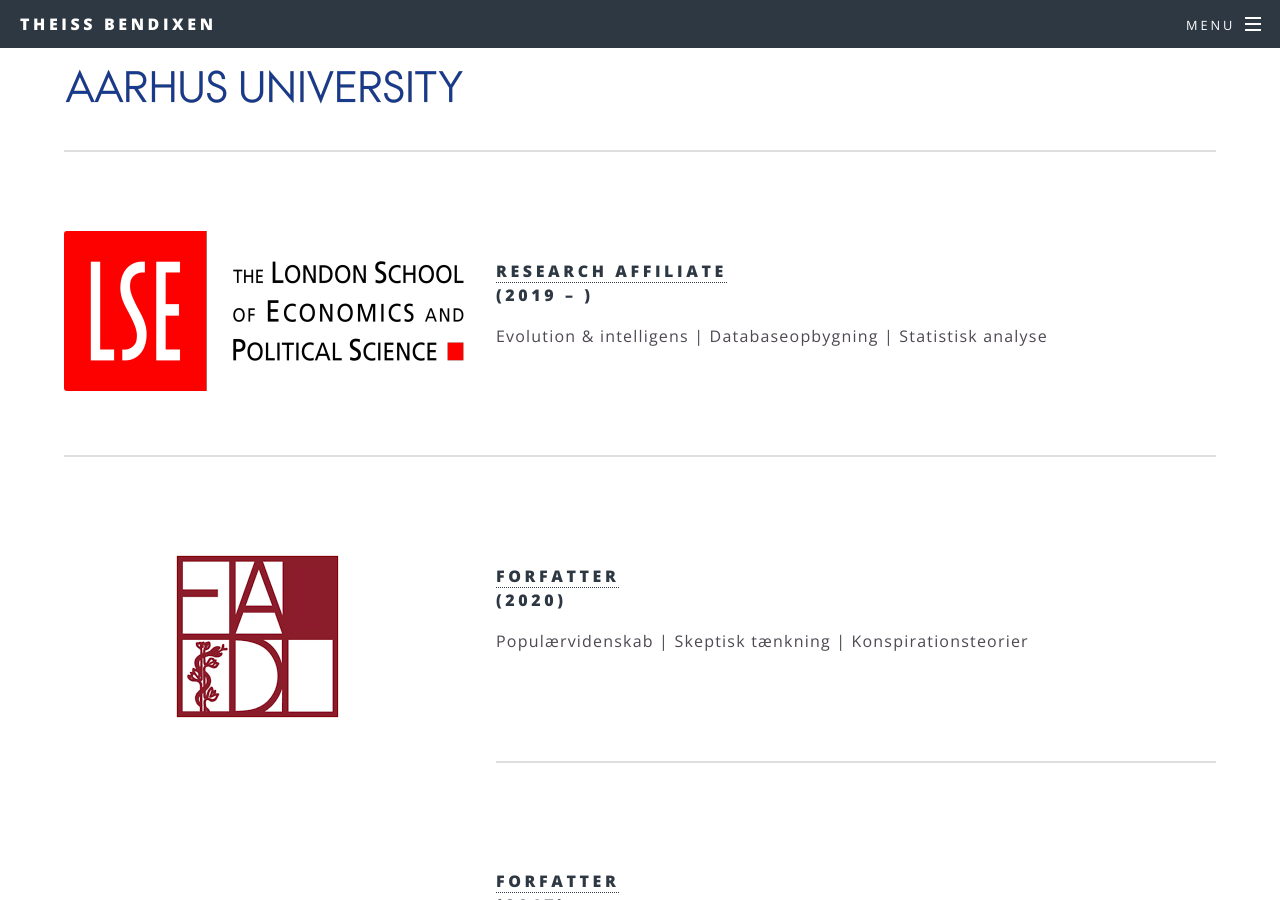
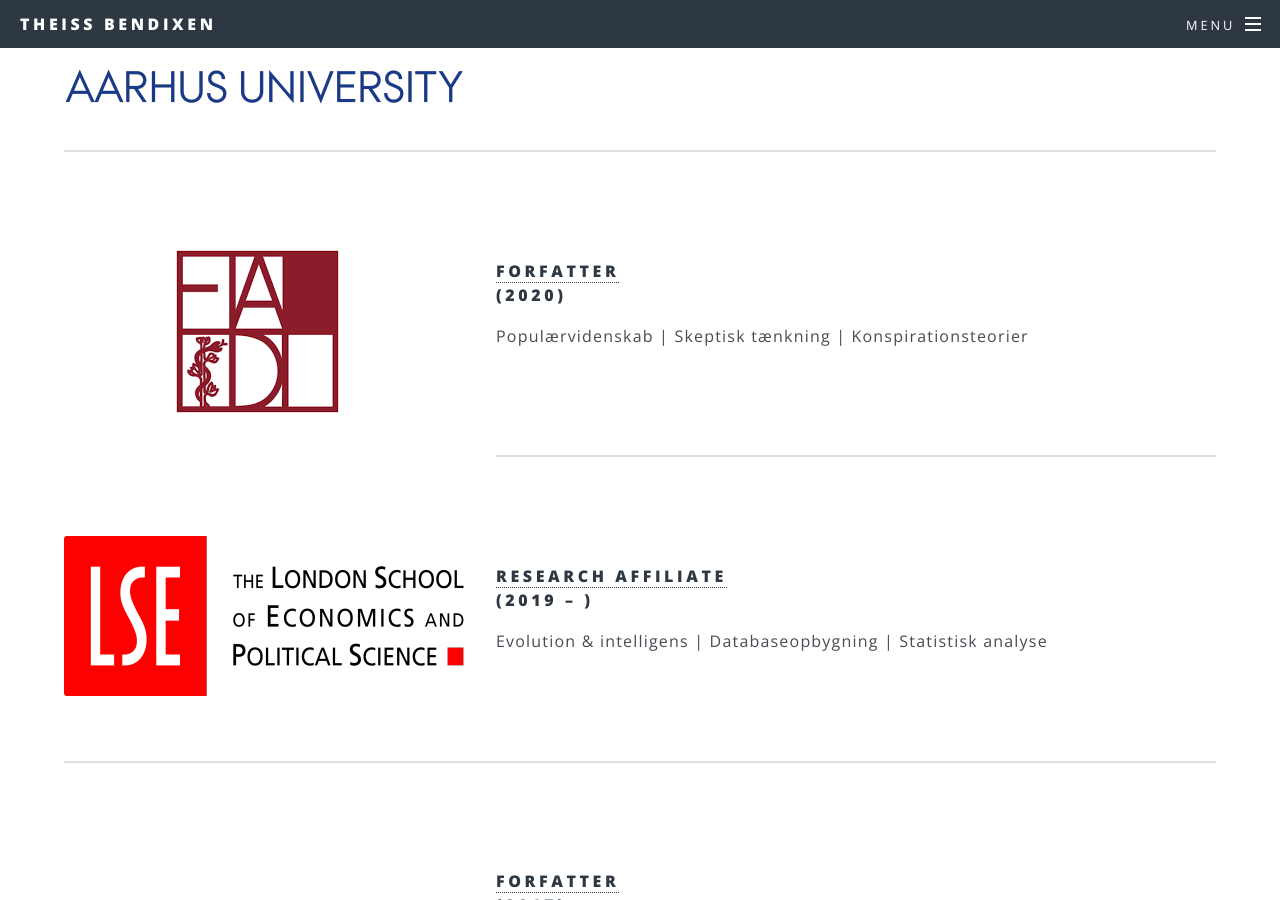
Before and after one commit to tbendixen/tbendixen.github.io.dk, a Jekyll site: the page built from references.html, in a window 1280 px wide and 900 px high, scrolled down 1577 px. Built offline with Jekyll 4.4.1, drawn with Linux system fonts in a browser that asks for light colours.

Commit message:
Update references.html

```diff
--- a/references.html
+++ b/references.html
@@ -32,13 +32,13 @@
 				<br />
 				<hr />
 				<br />
-				<p><span class="image left"><img src="images/lse.jpg" alt="" /></span><h4><a href="https://www.michael.muthukrishna.com/muthukrishna-lab/">Research Affiliate<br></a>(2019 – )</h4>
-							<p>Evolution & intelligens | Databaseopbygning | Statistisk analyse </p></p>
+				<p><span class="image left"><img src="images/fadl.jpg" alt="" /></span><h4><a href="https://fadlforlag.dk/produkt/skeptisk/">Forfatter<br></a>(2020)</h4>
+							<p>Populærvidenskab | Skeptisk tænkning | Konspirationsteorier </p></p>
 				<br />
 				<hr />
 				<br />
-				<p><span class="image left"><img src="images/fadl.jpg" alt="" /></span><h4><a href="https://fadlforlag.dk/produkt/skeptisk/">Forfatter<br></a>(2020)</h4>
-							<p>Populærvidenskab | Skeptisk tænkning | Konspirationsteorier </p></p>
+				<p><span class="image left"><img src="images/lse.jpg" alt="" /></span><h4><a href="https://www.michael.muthukrishna.com/muthukrishna-lab/">Research Affiliate<br></a>(2019 – )</h4>
+							<p>Evolution & intelligens | Databaseopbygning | Statistisk analyse </p></p>
 				<br />
 				<hr />
 				<br />
```
